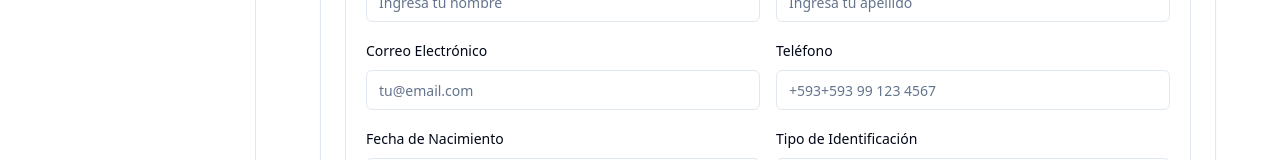
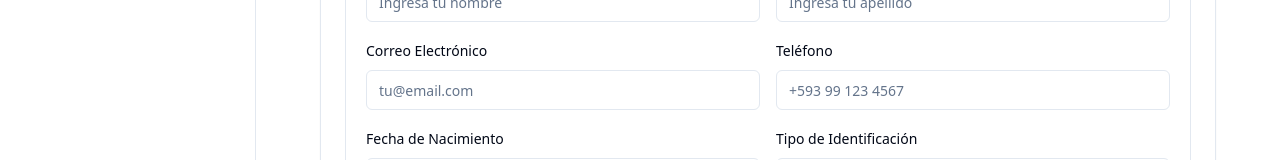
Before and after one commit to jonathanludena/formEngine_lpc, a React (Vite) app: page /cotizar in a window 1280 px wide. Shown: the part 508-668 px from the top of the page. Built offline with nearby package versions, Linux system fonts and the light colour scheme.

Commit message:
feat: improved validation and user experience

```diff
--- a/src/components/organisms/ClaimForm.tsx
+++ b/src/components/organisms/ClaimForm.tsx
@@ -145,14 +145,40 @@ export const ClaimForm = ({
                       {...register('personalInfo.email')}
                     />
 
-                    <FormField
-                      label="Teléfono"
-                      type="tel"
-                      placeholder="+593 9XXXXXXXX"
-                      error={errors.personalInfo?.phone?.message}
-                      {...register('personalInfo.phone')}
-                      inputMode="numeric"
-                      pattern="^\+593\d{9}$"
+                    <Controller
+                      name="personalInfo.phone"
+                      control={control}
+                      render={({ field }) => (
+                        <FormField
+                          label="Teléfono"
+                          type="tel"
+                          value={field.value ?? ''}
+                          onChange={(e) => {
+                            const raw = (e.target as HTMLInputElement).value || '';
+                            if (!raw.startsWith('+593')) {
+                              const digits = raw.replace(/\D/g, '');
+                              const normalized = digits.replace(/^0+/, '');
+                              field.onChange(normalized ? `+593${normalized}` : '');
+                            } else {
+                              const after = raw.slice(4).replace(/\D/g, '');
+                              field.onChange(after ? `+593${after}` : '+593');
+                            }
+                          }}
+                          onFocus={() => {
+                            if (!field.value) field.onChange('+593');
+                          }}
+                          placeholder={
+                            copies.fields?.policyNumber // keep type-checker happy; if phone placeholder exists in copies use it
+                              ? (copies.fields as any).phone && String((copies.fields as any).phone.placeholder).startsWith('+593')
+                                ? (copies.fields as any).phone.placeholder
+                                : `+593${(copies.fields as any).phone?.placeholder || ' 9XXXXXXXX'}`
+                              : '+593 9XXXXXXXX'
+                          }
+                          error={errors.personalInfo?.phone?.message}
+                          inputMode="numeric"
+                          maxLength={13}
+                        />
+                      )}
                     />
                   </div>
                 </div>
--- a/src/components/organisms/InsuranceQuoteForm.tsx
+++ b/src/components/organisms/InsuranceQuoteForm.tsx
@@ -281,14 +281,38 @@ export const InsuranceQuoteForm = ({
                         {...register('personalInfo.email')}
                       />
 
-                      <FormField
-                        label={copies.fields.phone.label}
-                        type="tel"
-                        placeholder={"+593" + (copies.fields.phone.placeholder || ' 9XX XXX XXXX')}
-                        error={errors.personalInfo?.phone?.message}
-                        {...register('personalInfo.phone')}
-                        inputMode="numeric"
-                        pattern="^\+593\d{9}$"
+                      <Controller
+                        name="personalInfo.phone"
+                        control={control}
+                        render={({ field }) => (
+                          <FormField
+                            label={copies.fields.phone.label}
+                            type="tel"
+                            value={field.value ?? ''}
+                            onChange={(e) => {
+                              const raw = (e.target as HTMLInputElement).value || '';
+                              if (!raw.startsWith('+593')) {
+                                const digits = raw.replace(/\D/g, '');
+                                const normalized = digits.replace(/^0+/, '');
+                                field.onChange(normalized ? `+593${normalized}` : '');
+                              } else {
+                                const after = raw.slice(4).replace(/\D/g, '');
+                                field.onChange(after ? `+593${after}` : '+593');
+                              }
+                            }}
+                            onFocus={() => {
+                              if (!field.value) field.onChange('+593');
+                            }}
+                            placeholder={
+                              copies.fields.phone.placeholder && String(copies.fields.phone.placeholder).startsWith('+593')
+                                ? copies.fields.phone.placeholder
+                                : `+593${copies.fields.phone.placeholder || ' 9XX XXX XXXX'}`
+                            }
+                            error={errors.personalInfo?.phone?.message}
+                            inputMode="numeric"
+                            maxLength={13}
+                          />
+                        )}
                       />
                     </div>
 
```
